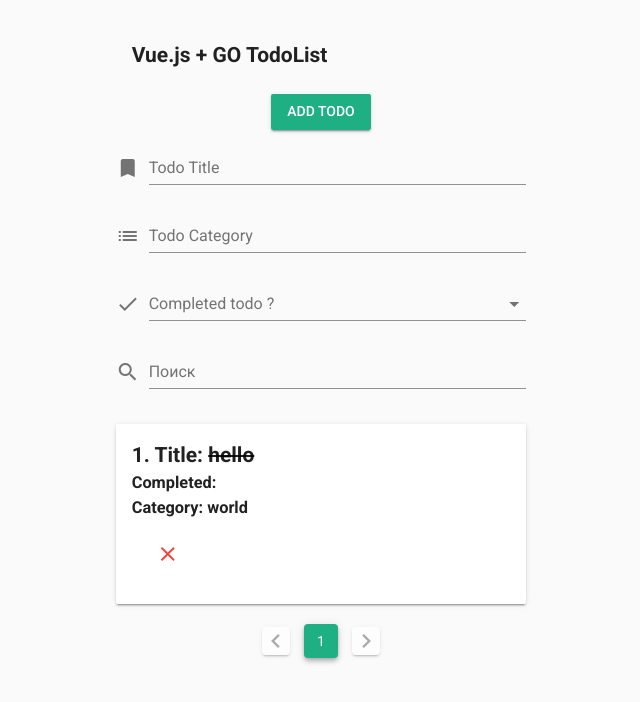
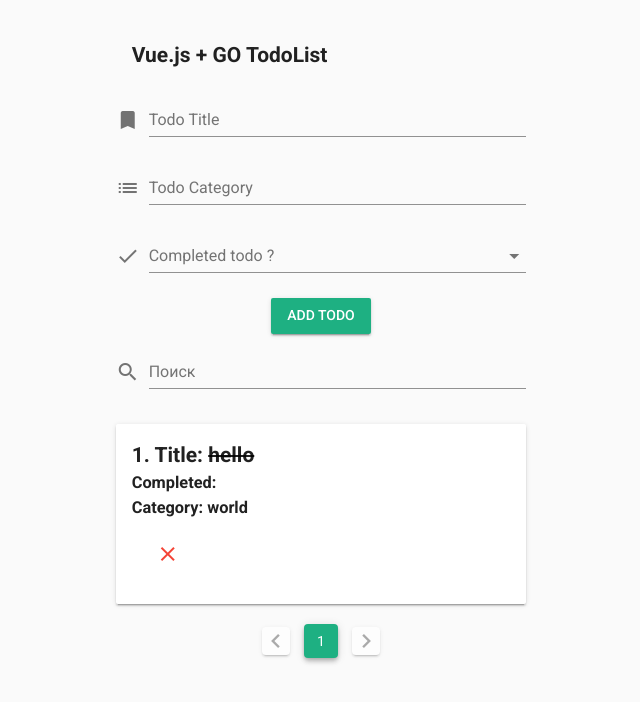
Before and after one commit to Sun1ive/vue-go-todo, a Vue app in the folder client/: page / in a window 1280 px wide. Shown: the top 702 px of the page, without its empty margins (319-959 px from the left). Built offline with nearby package versions, Linux system fonts and the light colour scheme; no server answers.

Commit message:
gettin better

```diff
--- a/client/src/App.vue
+++ b/client/src/App.vue
@@ -11,13 +11,6 @@
       <v-layout justify-center>
         <v-flex xs10 sm6 lg4 class="text-xs-center">
           <v-form @submit.prevent="addTodo">
-            <v-btn
-              :disabled="todo.length < 3"
-              light
-              color="primary"
-              class="white--text"
-              type="submit"
-            >Add Todo</v-btn>
             <v-text-field
               v-model.lazy.trim="todo.title"
               label="Todo Title"
@@ -34,6 +27,13 @@
               prepend-icon="done"
               label="Completed todo ?"
             />
+            <v-btn
+              :disabled="todo.length < 3"
+              light
+              color="primary"
+              class="white--text"
+              type="submit"
+            >Add Todo</v-btn>
           </v-form>
         </v-flex>
       </v-layout>
@@ -117,9 +117,9 @@
     pLength(): number {
       return Math.ceil(this.todos.length / this.perPage);
     },
-    paginated(): string[] {
+    paginated(): Todos[] {
       if (this.query.length > 0) {
-        return this.todos.filter(todo => todo.toLowerCase().includes(this.query.toLowerCase()));
+        return this.todos.filter(todo => todo.title.toLowerCase().includes(this.query.toLowerCase()));
       }
       return this.todos.slice().splice((this.perPage * this.page) - this.perPage, this.perPage);
     },
@@ -142,7 +142,6 @@
     },
     async fetch() {
       const { data } = await api().get('/todos');
-      console.log('---', data);
       this.todos = data;
     },
   },
```
